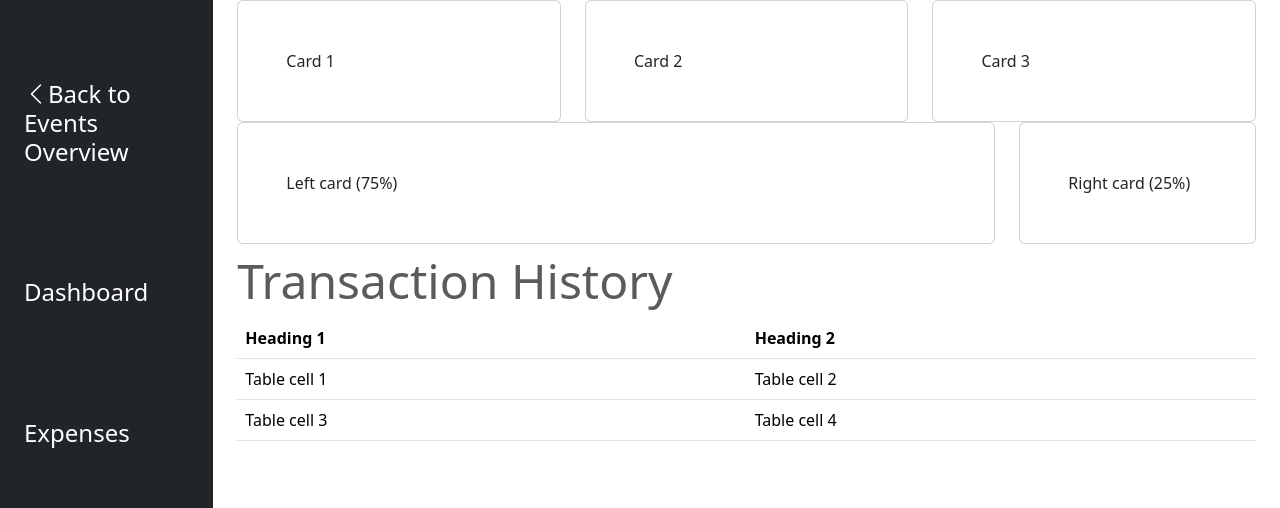
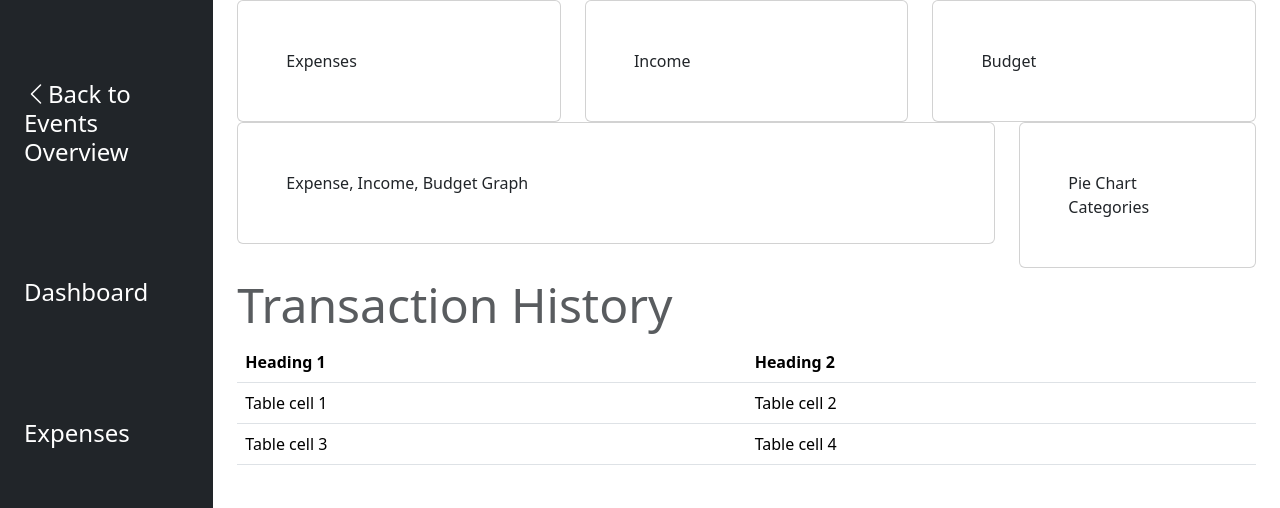
Before and after one commit to MACantara/TRACKIT, a Flask app: page /event-dashboard in a window 1280 px wide. Shown: the part 56-564 px from the top of the page. Run offline with Flask 3, Linux system fonts and the light colour scheme; some libraries are stand-ins or nearby versions.

Commit message:
Add placeholder details for the event dashboard

```diff
--- a/templates/event-dashboard.html
+++ b/templates/event-dashboard.html
@@ -32,22 +32,22 @@
         <div class="row">
           <!-- First row: Three cards of equal widths -->
           <div class="col-md-4">
-            <div class="card p-5">Card 1</div>
+            <div class="card p-5">Expenses</div>
           </div>
           <div class="col-md-4">
-            <div class="card p-5">Card 2</div>
+            <div class="card p-5">Income</div>
           </div>
           <div class="col-md-4">
-            <div class="card p-5">Card 3</div>
+            <div class="card p-5">Budget</div>
           </div>
         </div>
         <div class="row">
           <!-- Second row: Two cards with specified widths -->
           <div class="col-md-9">
-            <div class="card p-5">Left card (75%)</div>
+            <div class="card p-5">Expense, Income, Budget Graph</div>
           </div>
           <div class="col-md-3">
-            <div class="card p-5">Right card (25%)</div>
+            <div class="card p-5">Pie Chart Categories</div>
           </div>
         </div>
         <div class="row">
```
